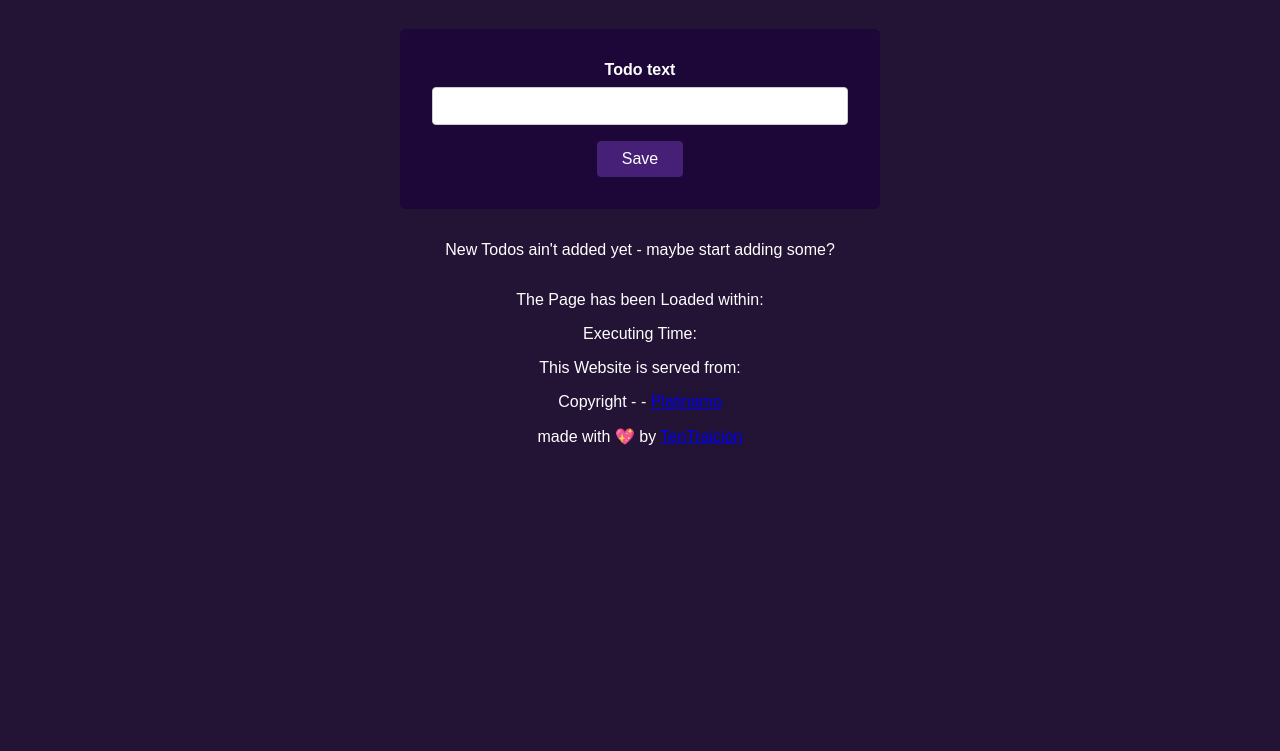
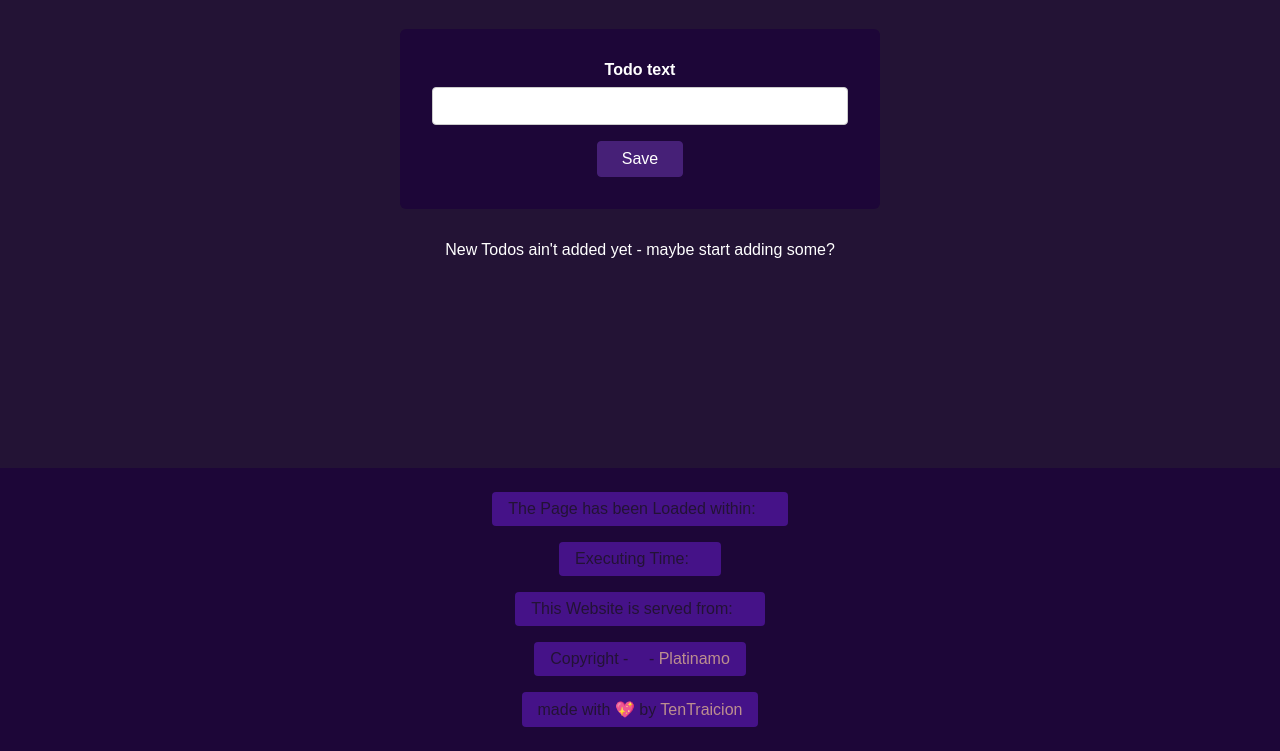
Before and after one commit to TenTraicion/todo, a plain HTML site: page index.html in a window 1280 px wide. Shown: the part 150-901 px from the top of the page. Before the commit the page ends 800 px from the top, so only its background shows below. Drawn offline with nearby package versions, Linux system fonts and the light colour scheme; a script that the page names is missing.

Commit message:
Update main.css

```diff
--- a/styles/main.css
+++ b/styles/main.css
@@ -43,6 +43,11 @@ label {
   margin-bottom: 0.5rem;
 }
 
+a {
+  text-decoration: none;
+  color: rosybrown;
+}
+
 input {
   font: inherit;
   font-size: 1.5rem;
@@ -55,6 +60,16 @@ input {
 
 input:focus {
   background-color: rgb(243, 236, 253);
+}
+
+main {
+  padding-bottom: 145px;
+}
+
+footer {
+  position: relative;
+  bottom: 0;
+  width: 100%;
 }
 
 #todo-management form {
@@ -98,3 +113,36 @@ input:focus {
 #todos-list button:active {
   background-color: rgb(99, 18, 136);
 }
+
+#ft {
+  margin-top: 2rem;
+  padding: 1rem 0;
+  background-color: rgb(29, 6, 56);
+  color: rgb(35, 19, 53);
+  display: flex;
+  align-items: center;
+  flex-direction: column;
+  justify-content: space-between;
+}
+
+.ft {
+  background-color: rgb(69, 18, 136);
+  width: fit-content;
+  padding: 0.5rem 1rem;
+  margin: 0.5rem 0;
+  border-radius: 4px;
+}
+
+.ft span{
+  padding: .5rem;
+  color: rosybrown;
+}
+
+.ft span:hover, .ft a:hover {
+  color: red;
+}
+
+.ft:hover, .ft a:hover {
+  background-color: rgb(99, 18, 136);
+  padding: 0.5rem 2rem;
+}
```
